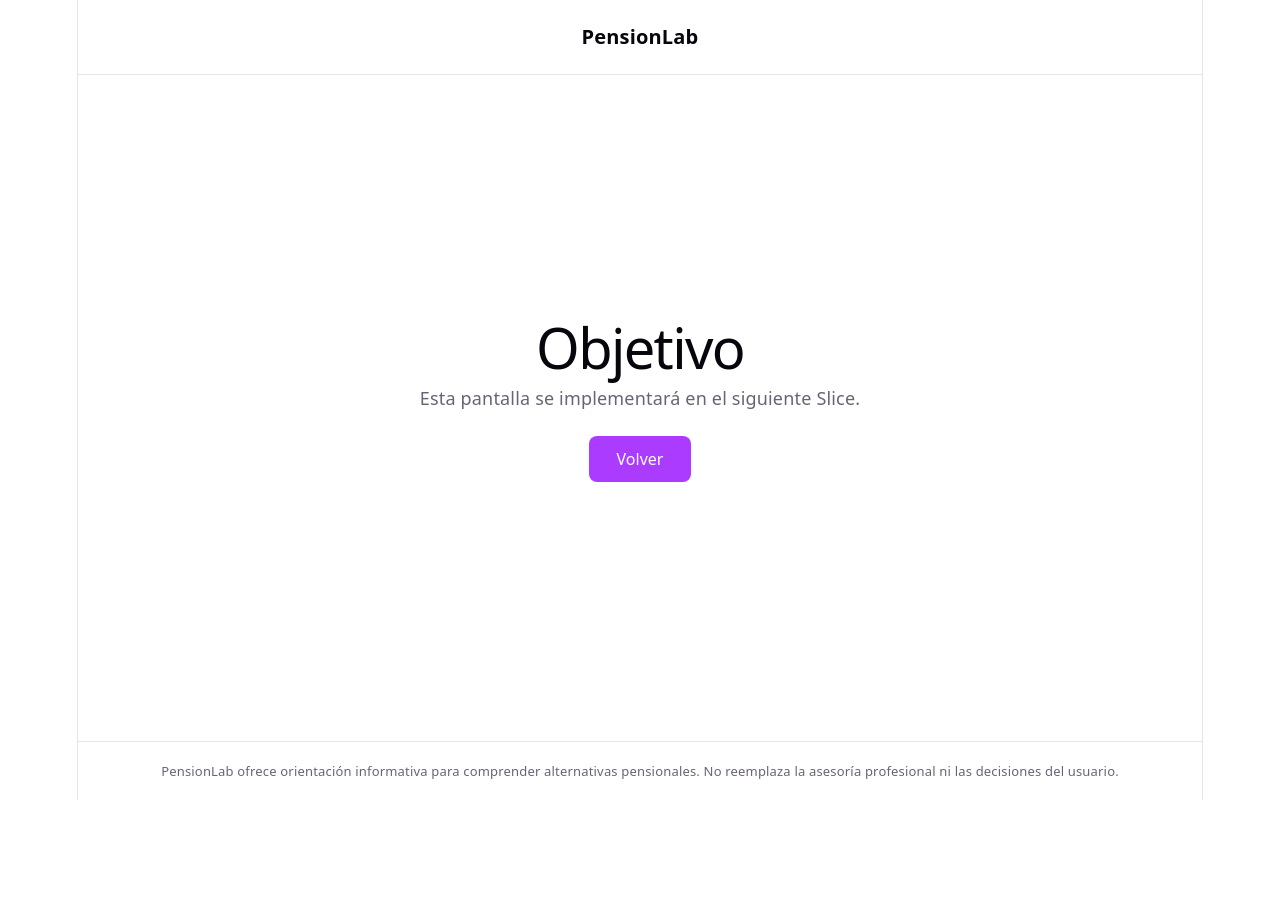
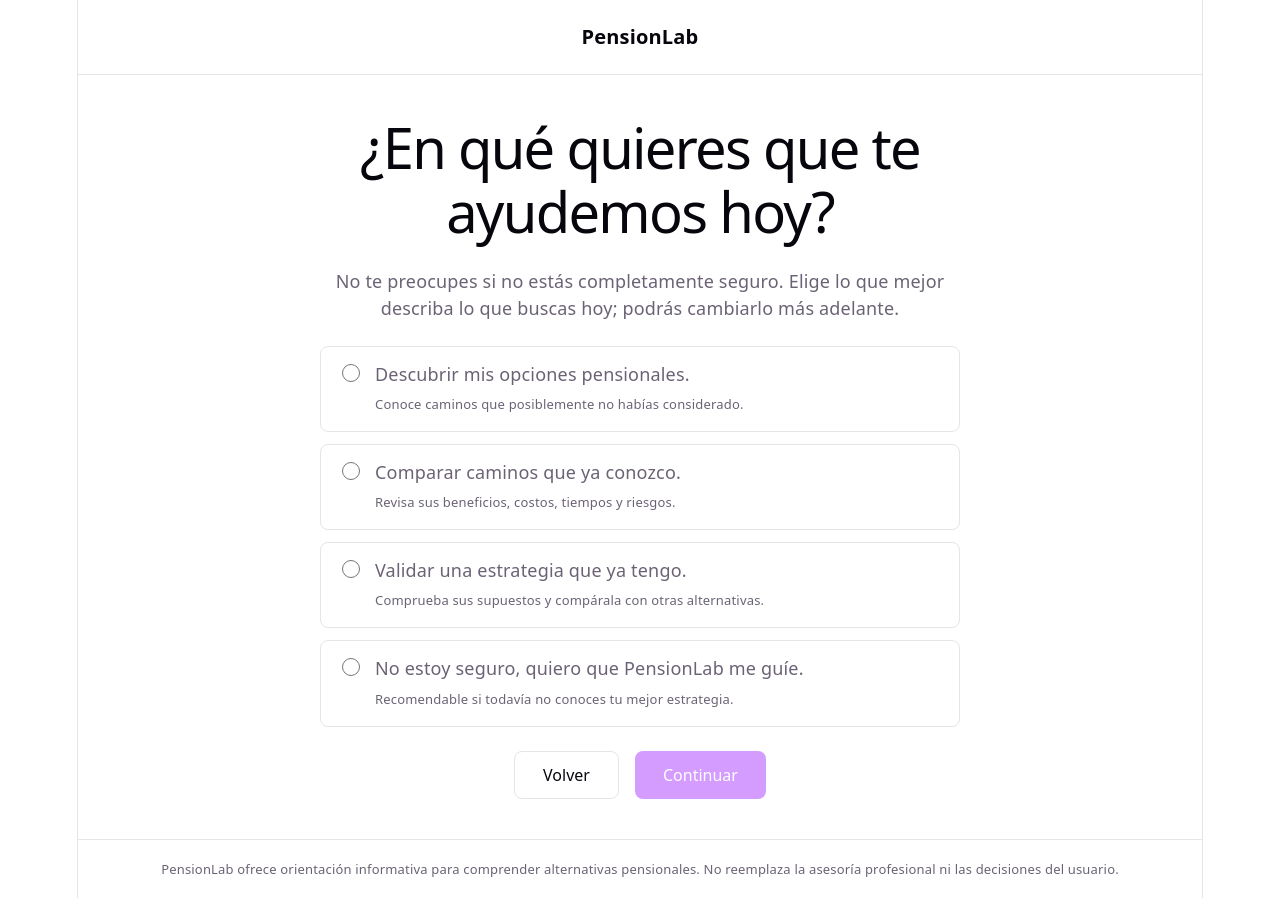
Before and after one commit to Carlosapv13/PensionLab, a React (Vite) app: page / in a window 1280 px wide. Both pictures are taken after a click on the button "Comenzar". Before the commit the page ends 800 px from the top, so only its background shows below. Built offline with nearby package versions, Linux system fonts and the light colour scheme.

Commit message:
ui: implementar pantalla de Objetivo (Slice S3-002)

```diff
--- a/src/App.css
+++ b/src/App.css
@@ -202,11 +202,19 @@
   gap: 24px;
 }
 
+.screen--objetivo {
+  max-width: 640px;
+}
+
 .screen__title {
   margin: 0;
 }
 
 .screen__title--bienvenida {
+  line-height: 1.15;
+}
+
+.screen__title--objetivo {
   line-height: 1.15;
 }
 
@@ -230,14 +238,89 @@
   outline-offset: 2px;
 }
 
+.btn:disabled {
+  opacity: 0.5;
+  cursor: not-allowed;
+}
+
 .btn-primary {
   background: var(--accent);
   color: #fff;
 }
 
-.btn-primary:hover {
+.btn-primary:hover:not(:disabled) {
   opacity: 0.9;
   box-shadow: var(--shadow);
+}
+
+.btn-secondary {
+  background: transparent;
+  color: var(--text-h);
+  border: 1px solid var(--border);
+}
+
+.btn-secondary:hover:not(:disabled) {
+  border-color: var(--accent-border);
+}
+
+.screen__actions {
+  display: flex;
+  gap: 16px;
+  justify-content: center;
+}
+
+.options {
+  display: flex;
+  flex-direction: column;
+  gap: 12px;
+  width: 100%;
+  border: none;
+  padding: 0;
+  margin: 0;
+}
+
+.option {
+  display: flex;
+  align-items: flex-start;
+  gap: 12px;
+  padding: 14px 16px;
+  border: 1px solid var(--border);
+  border-radius: 8px;
+  text-align: left;
+  cursor: pointer;
+  transition: border-color 0.2s, background 0.2s;
+}
+
+.option__hint {
+  display: block;
+  font-size: 13px;
+  color: var(--text);
+  margin-top: 4px;
+}
+
+.option:has(input:checked) {
+  border-color: var(--accent);
+  background: var(--accent-bg);
+}
+
+.option input[type='radio'] {
+  accent-color: var(--accent);
+  width: 18px;
+  height: 18px;
+  margin-top: 3px;
+  flex-shrink: 0;
+}
+
+.visually-hidden {
+  position: absolute;
+  width: 1px;
+  height: 1px;
+  padding: 0;
+  margin: -1px;
+  overflow: hidden;
+  clip: rect(0, 0, 0, 0);
+  white-space: nowrap;
+  border: 0;
 }
 
 @media (max-width: 600px) {
@@ -246,6 +329,11 @@
   }
 
   .btn {
+    width: 100%;
+  }
+
+  .screen__actions {
+    flex-direction: column;
     width: 100%;
   }
 }
--- a/src/App.jsx
+++ b/src/App.jsx
@@ -2,17 +2,33 @@
 import './App.css'
 import AppShell from './components/layout/AppShell.jsx'
 import Bienvenida from './pages/Bienvenida.jsx'
-import ObjetivoTemporal from './pages/ObjetivoTemporal.jsx'
+import Objetivo from './pages/Objetivo.jsx'
+import DatosInicialesTemporal from './pages/DatosInicialesTemporal.jsx'
 
 function App() {
   const [vista, setVista] = useState('bienvenida')
+  const [objetivoSeleccionado, setObjetivoSeleccionado] = useState(null)
 
   return (
     <AppShell>
-      {vista === 'bienvenida' ? (
+      {vista === 'bienvenida' && (
         <Bienvenida onComenzar={() => setVista('objetivo')} />
-      ) : (
-        <ObjetivoTemporal onVolver={() => setVista('bienvenida')} />
+      )}
+
+      {vista === 'objetivo' && (
+        <Objetivo
+          objetivoSeleccionado={objetivoSeleccionado}
+          onSeleccionarObjetivo={setObjetivoSeleccionado}
+          onContinuar={() => setVista('datosIniciales')}
+          onVolver={() => setVista('bienvenida')}
+        />
+      )}
+
+      {vista === 'datosIniciales' && (
+        <DatosInicialesTemporal
+          objetivoSeleccionado={objetivoSeleccionado}
+          onVolver={() => setVista('objetivo')}
+        />
       )}
     </AppShell>
   )
--- /dev/null
+++ b/src/pages/DatosInicialesTemporal.jsx
@@ -0,0 +1,27 @@
+// Vista temporal de Datos iniciales: destino provisional del botón "Continuar"
+// de Objetivo hasta que el Slice correspondiente implemente la pantalla real.
+
+/**
+ * @param {Object} props
+ * @param {string | null} props.objetivoSeleccionado
+ * @param {() => void} props.onVolver
+ */
+function DatosInicialesTemporal({ objetivoSeleccionado, onVolver }) {
+  return (
+    <div className="screen">
+      <h1 className="screen__title">Datos iniciales</h1>
+
+      <p className="screen__subtitle">
+        Esta pantalla se implementará en el siguiente Slice.
+      </p>
+
+      <p className="screen__subtitle">Objetivo seleccionado: {objetivoSeleccionado}</p>
+
+      <button type="button" className="btn btn-secondary" onClick={onVolver}>
+        Volver
+      </button>
+    </div>
+  )
+}
+
+export default DatosInicialesTemporal
--- /dev/null
+++ b/src/pages/Objetivo.jsx
@@ -0,0 +1,77 @@
+// Pantalla funcional de Objetivo: el usuario elige qué quiere lograr con el
+// análisis (Slice S3-002).
+
+const OPCIONES = [
+  {
+    texto: 'Descubrir mis opciones pensionales.',
+    ayuda: 'Conoce caminos que posiblemente no habías considerado.',
+  },
+  {
+    texto: 'Comparar caminos que ya conozco.',
+    ayuda: 'Revisa sus beneficios, costos, tiempos y riesgos.',
+  },
+  {
+    texto: 'Validar una estrategia que ya tengo.',
+    ayuda: 'Comprueba sus supuestos y compárala con otras alternativas.',
+  },
+  {
+    texto: 'No estoy seguro, quiero que PensionLab me guíe.',
+    ayuda: 'Recomendable si todavía no conoces tu mejor estrategia.',
+  },
+]
+
+/**
+ * @param {Object} props
+ * @param {string | null} props.objetivoSeleccionado
+ * @param {(objetivo: string) => void} props.onSeleccionarObjetivo
+ * @param {() => void} props.onContinuar
+ * @param {() => void} props.onVolver
+ */
+function Objetivo({ objetivoSeleccionado, onSeleccionarObjetivo, onContinuar, onVolver }) {
+  return (
+    <div className="screen screen--objetivo">
+      <h1 className="screen__title screen__title--objetivo">¿En qué quieres que te ayudemos hoy?</h1>
+
+      <p className="screen__subtitle">
+        No te preocupes si no estás completamente seguro. Elige lo que mejor
+        describa lo que buscas hoy; podrás cambiarlo más adelante.
+      </p>
+
+      <fieldset className="options">
+        <legend className="visually-hidden">¿En qué quieres que te ayudemos hoy?</legend>
+
+        {OPCIONES.map(({ texto, ayuda }) => (
+          <label key={texto} className="option">
+            <input
+              type="radio"
+              name="objetivo"
+              value={texto}
+              checked={objetivoSeleccionado === texto}
+              onChange={() => onSeleccionarObjetivo(texto)}
+            />
+            <span>
+              {texto}
+              <span className="option__hint">{ayuda}</span>
+            </span>
+          </label>
+        ))}
+      </fieldset>
+
+      <div className="screen__actions">
+        <button type="button" className="btn btn-secondary" onClick={onVolver}>
+          Volver
+        </button>
+        <button
+          type="button"
+          className="btn btn-primary"
+          onClick={onContinuar}
+          disabled={!objetivoSeleccionado}
+        >
+          Continuar
+        </button>
+      </div>
+    </div>
+  )
+}
+
+export default Objetivo
--- a/src/pages/ObjetivoTemporal.jsx
+++ /dev/null
@@ -1,24 +0,0 @@
-// Vista temporal de Objetivo: destino provisional del botón "Comenzar" de Bienvenida
-// hasta que el Slice correspondiente implemente la pantalla real.
-
-/**
- * @param {Object} props
- * @param {() => void} props.onVolver
- */
-function ObjetivoTemporal({ onVolver }) {
-  return (
-    <div className="screen">
-      <h1 className="screen__title">Objetivo</h1>
-
-      <p className="screen__subtitle">
-        Esta pantalla se implementará en el siguiente Slice.
-      </p>
-
-      <button type="button" className="btn btn-primary" onClick={onVolver}>
-        Volver
-      </button>
-    </div>
-  )
-}
-
-export default ObjetivoTemporal
```
